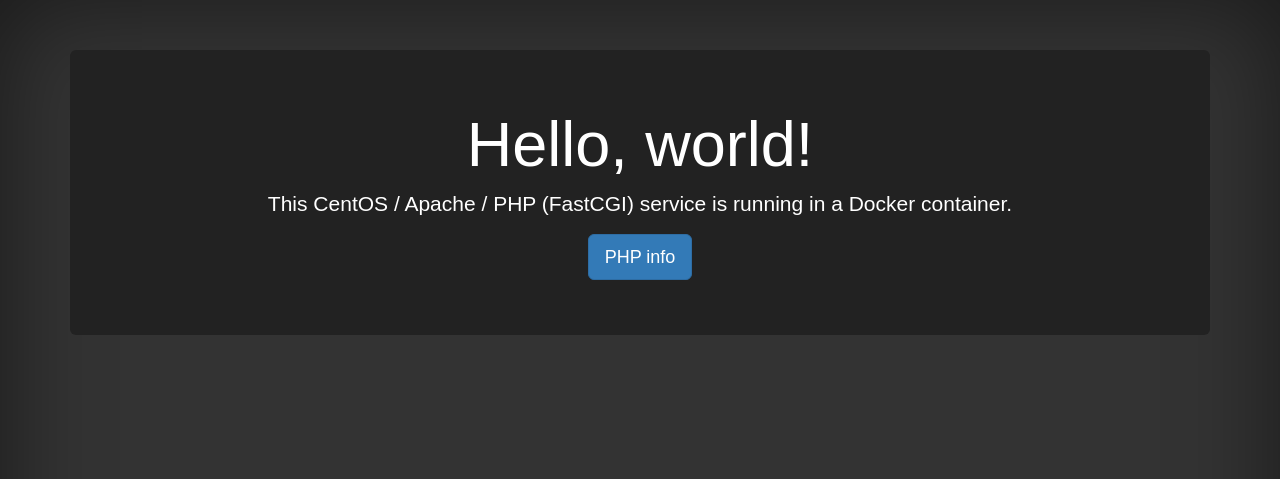
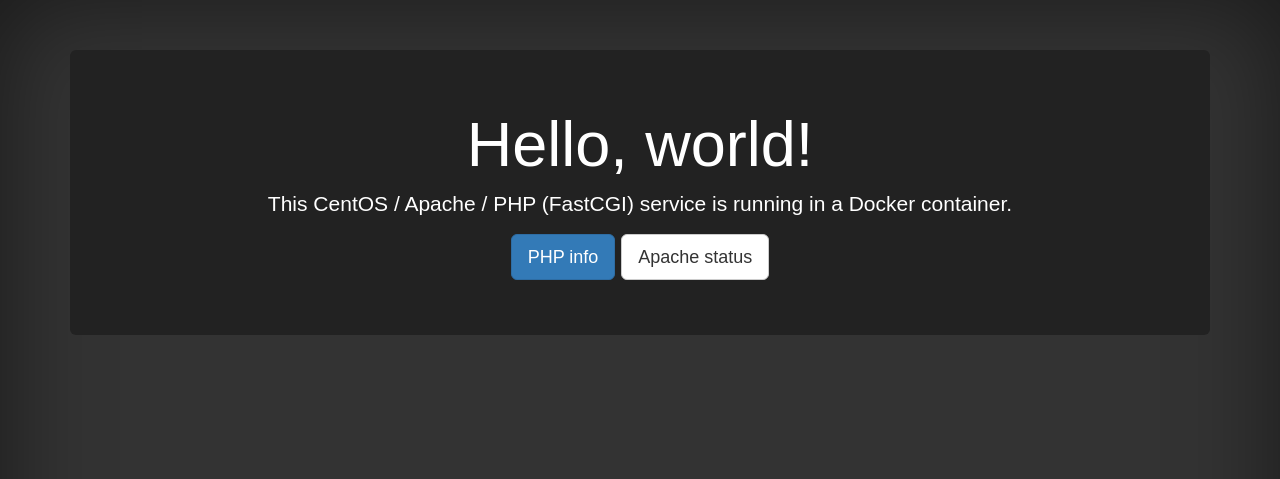
Before and after one commit to jdeathe/centos-ssh-apache-php, a PHP site: page / in a window 1280 px wide. Shown: the top 479 px of the page. Run offline with PHP 8.4, Linux system fonts and the light colour scheme; some libraries are stand-ins or nearby versions.

Commit message:
ISSUE 54: Add link to Apache server-status URI from the index page.

```diff
--- a/var/www/app/public_html/index.php
+++ b/var/www/app/public_html/index.php
@@ -66,6 +66,11 @@
           <a href="/_apc.php" class="btn btn-lg btn-default">APC info</a>
 <?php
   }
+  if ($_SERVER['REMOTE_ADDR'] === '127.0.0.1') {
+?>
+          <a href="/_httpdstatus" class="btn btn-lg btn-default">Apache status</a>
+<?php
+  }
 ?>
         </p>
       </div>
```
